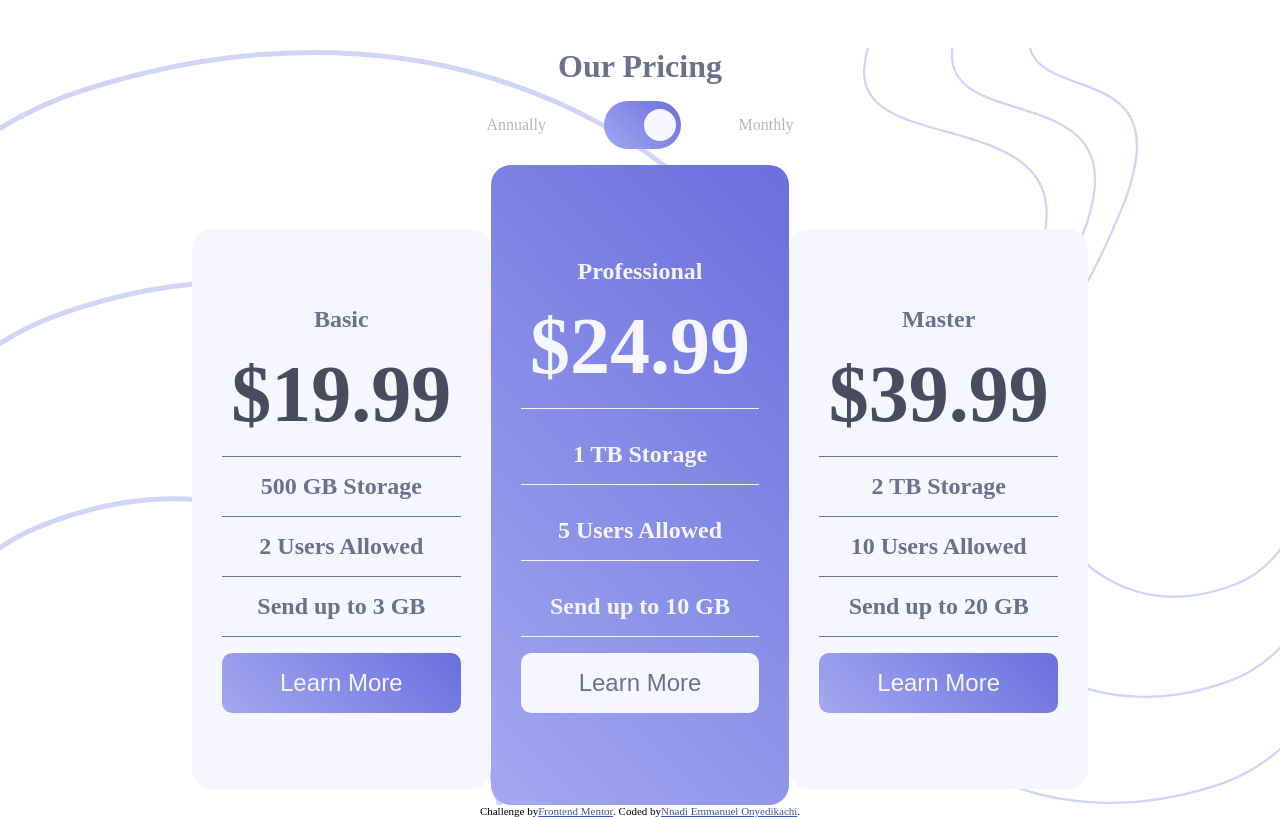
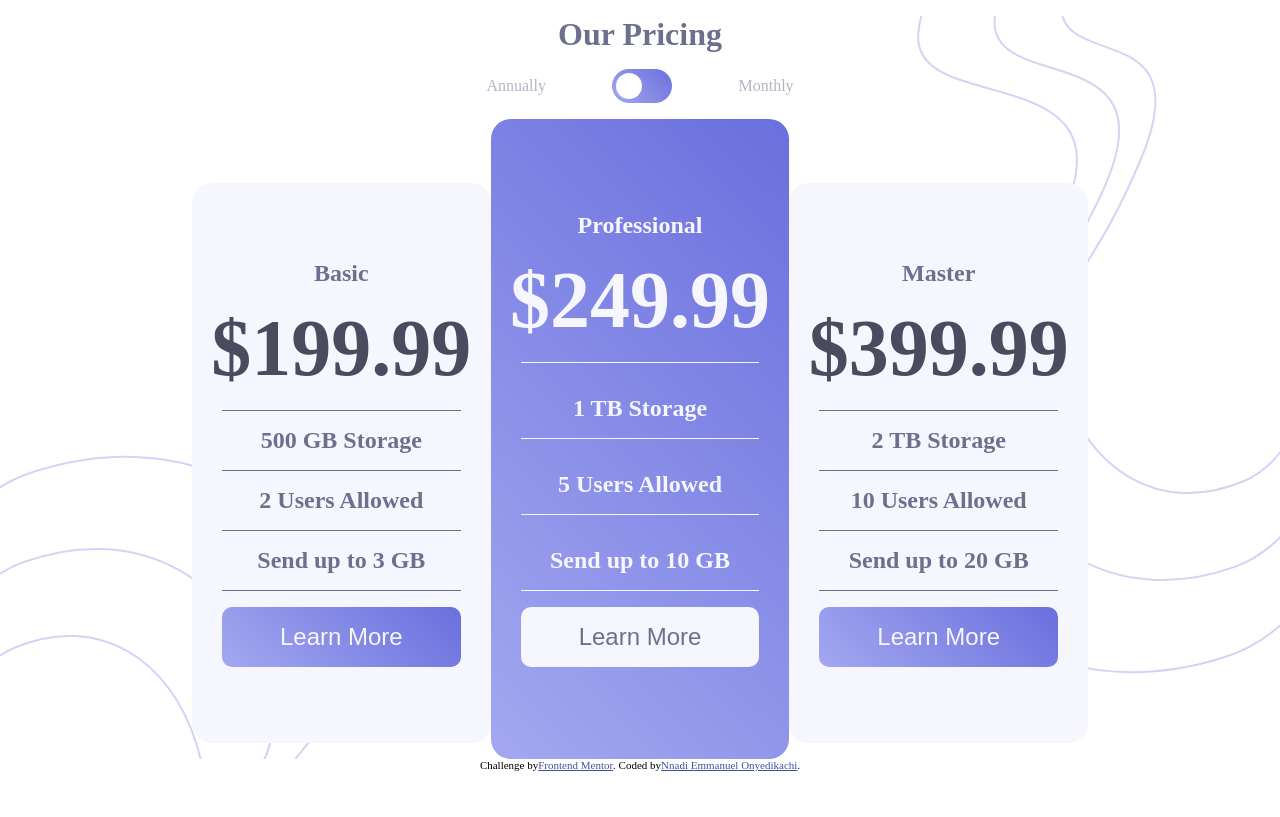
Before and after one commit to Emmanuelnnadi111/pricing-component-with-toggle-master, a plain HTML site: page index.html in a window 1280 px wide. Drawn offline with Linux system fonts and the light colour scheme.

Commit message:
color change

```diff
--- /dev/null
+++ b/app.js
@@ -0,0 +1,23 @@
+const toggle = document.querySelector('#check');
+const firstPrice = document.querySelector('.first');
+const secondPrice = document.querySelector('.second');
+const thirdPrice = document.querySelector('.third');
+const annualPrice = document.querySelectorAll('.hidden');
+
+toggle.addEventListener('click', getPrice);
+
+function getPrice () {
+    annualPrice.forEach((price) =>  {
+        if (toggle.checked === true) {
+            price.classList.remove('hidden');
+            firstPrice.classList.add("hidden");
+			secondPrice.classList.add("hidden");
+			thirdPrice.classList.add("hidden");
+        } else {
+            price.classList.add("hidden");
+            firstPrice.classList.remove("hidden");
+			secondPrice.classList.remove("hidden");
+			thirdPrice.classList.remove("hidden");
+        }
+    })
+}
--- a/css/index.css
+++ b/css/index.css
@@ -15,8 +15,7 @@
 .container {
     background-image: url("/images/bg-top.svg");
     background-repeat: no-repeat;
-    background-position: top  left 15rem;
-    background-size: contain;
+    background-position: top  left 17rem;
 }
 
 .pricing {
@@ -28,7 +27,6 @@
     text-align: center;
     margin-top: 1rem;
     color: var(--GrayishBlue);
-    margin-top: 3rem;
 }
 
 .specify {
@@ -39,19 +37,62 @@
     color: var(--LightGrayishBlue);
 }
 
-.toggle {
-    max-width: 25%;
-    background: linear-gradient(45deg, hsl(236, 72%, 79%), hsl(237, 63%, 64%));
-    border-radius: 30px;
-    padding: 0.5rem;
+.switch {
+  position: relative;
+  width: 60px;
+  height: 34px;
 }
 
-.white-toggle {
-    max-width: 40%;
-    background-color: var(--VeryLightGrayishBlue);
-    padding: 1rem;
-    margin-left: 2rem;
-    border-radius: 30px;
+.switch input {
+  opacity: 0;
+  width: 0;
+  height: 0;
+}
+
+.slider {
+  position: absolute;
+  cursor: pointer;
+  top: 0;
+  left: 0;
+  right: 0;
+  bottom: 0;
+  background: linear-gradient(45deg, hsl(236, 72%, 79%), hsl(237, 63%, 64%));
+  -webkit-transition: .4s;
+  transition: .4s;
+}
+
+.slider:before {
+  position: absolute;
+  content: "";
+  height: 26px;
+  width: 26px;
+  left: 4px;
+  bottom: 4px;
+  background-color: rgb(255, 255, 255);
+  -webkit-transition: .4s;
+  transition: .4s;
+}
+
+input:checked + .slider {
+  background: linear-gradient(45deg, hsl(236, 72%, 79%), hsl(237, 63%, 64%));
+}
+
+input:focus + .slider {
+  box-shadow: 0 0 1px #2196F3;
+}
+
+input:checked + .slider:before {
+  -webkit-transform: translateX(26px);
+  -ms-transform: translateX(26px);
+  transform: translateX(26px);
+}
+
+.slider.round {
+  border-radius: 34px;
+}
+
+.slider.round:before {
+  border-radius: 50%;
 }
 
 .general {
@@ -89,6 +130,17 @@
 
 .hidden {
     display: none;
+
+}
+
+.header {
+    color: var(--DarkGrayishBlue);
+    font-size: 4rem;
+}
+
+.price-middle{
+    color: var(--VeryLightGrayishBlue);
+    font-size: 5rem;
 }
 
 .line {
@@ -193,6 +245,11 @@ button {
 
 
 @media  (min-width: 400px) {
+    .container {
+        background-image: url("/images/bg-top.svg"), url("/images/bg-bottom.svg");
+        background-repeat: no-repeat;
+        background-position: right top, bottom left;
+    }
     .general {
         flex-direction: row;
         width: 70%;
@@ -218,10 +275,6 @@ button {
         flex-direction: row;
         justify-content: center;
     }
-    .container {
-        background-image: url("/images/bg-top.svg"), url("/images/bg-bottom.svg");
-        background-repeat: no-repeat;
-        background-position: right top, bottom left;
-    }
+
 
 }
--- a/index.html
+++ b/index.html
@@ -32,7 +32,10 @@
 				<h1>Our Pricing</h1>
 				<div class="specify">
 					<p>Annually</p>
-					<div class="toggle"><div class="white-toggle"></div></div>
+					<label class="switch">
+ 				 		<input type="checkbox" id="check">
+ 				 			<span class="slider round"></span>
+					</label>
 					<p>Monthly</p>
 				</div>
 			</div>
@@ -41,8 +44,8 @@
 				<div class="center">
 					<div class="basic">
 						<h2>Basic</h2>
-						<h1 class="first">&dollar;19.99</h1>
-						<h1 class="hidden">&dollar;199.99</h1>
+						<h1 class="first">&dollar;199.99</h1>
+						<h1 class="hidden header">&dollar;19.99</h1>
 						<div class="line dark"></div>
 						<p>500 GB Storage</p>
 						<div class="line dark"></div>
@@ -56,8 +59,8 @@
 				<div class="center-middle">
 					<div class="professional">
 						<h2>Professional</h2>
-						<h1 class="second">&dollar;24.99</h1>
-						<h1 class="hidden">&dollar;249.99</h1>
+						<h1 class="second">&dollar;249.99</h1>
+						<h1 class="hidden price-middle">&dollar;24.99</h1>
 						<div class="line"></div>
 						<p>1 TB Storage</p>
 						<div class="line"></div>
@@ -71,8 +74,8 @@
 				<div class="center">
 					<div class="master">
 						<h2>Master</h2>
-						<h1 class="third">&dollar;39.99</h1>
-						<h1 class="hidden">&dollar;399.99</h1>
+						<h1 class="third">&dollar;399.99</h1>
+						<h1 class="hidden header">&dollar;39.99</h1>
 						<div class="line dark"></div>
 						<p>2 TB Storage</p>
 						<div class="line dark"></div>
@@ -93,5 +96,7 @@
 				>Frontend Mentor</a
 			>. Coded by <a href="#">Nnadi Emmanuel Onyedikachi</a>.
 		</div>
+
+		<script src="app.js"></script>
 	</body>
 </html>
```
